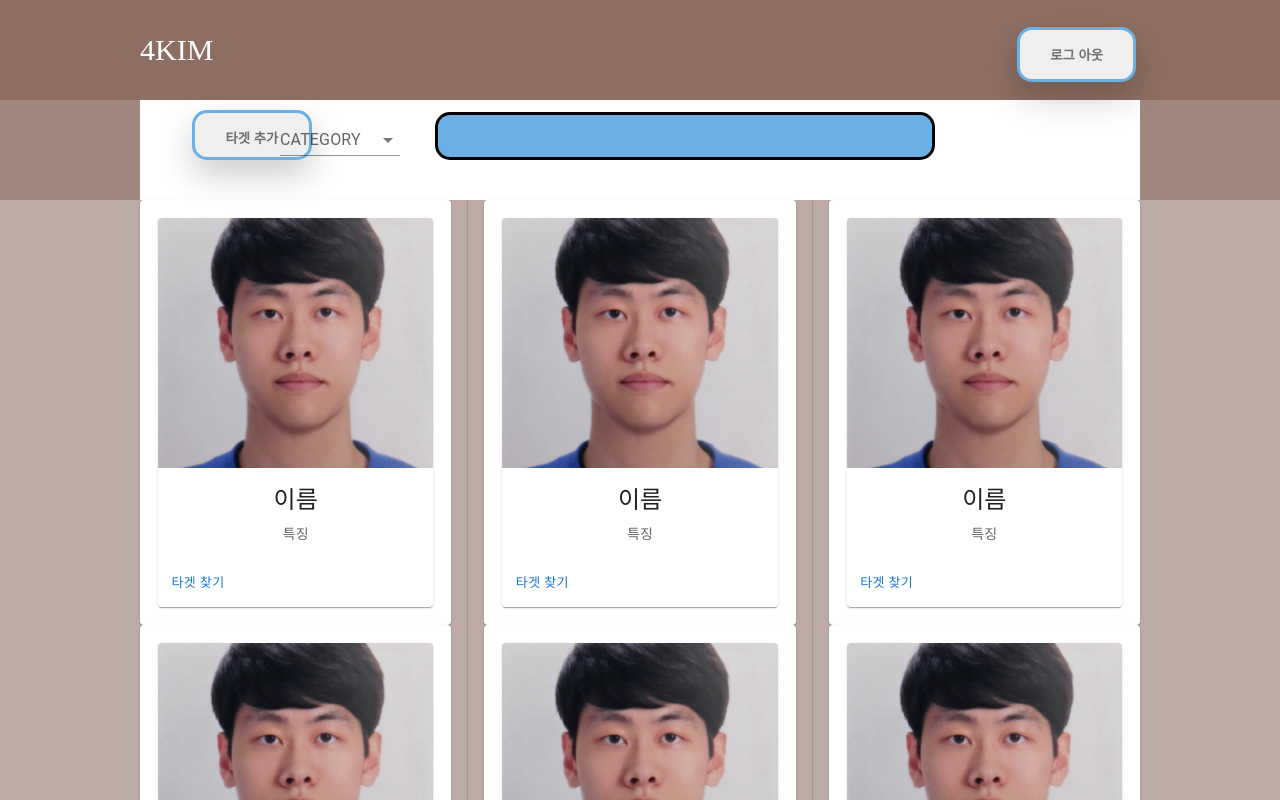
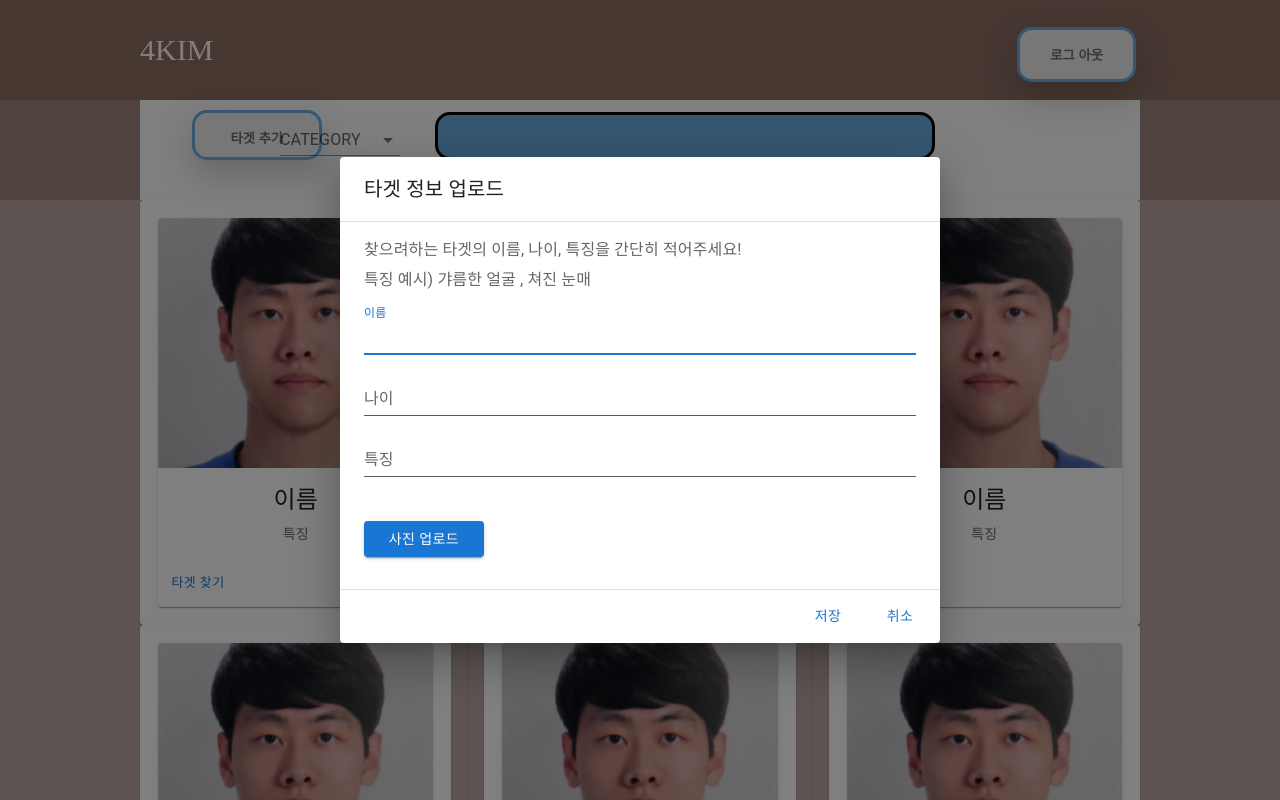
Before and after one commit to 4kCapstoneProject/frontend, a React (Create React App) app: page / in a window 1280 px wide. Both pictures are taken after a click on the button "타겟 추가". Shown: the top 800 px of the page. Built offline with nearby package versions, Linux system fonts and the light colour scheme.

Commit message:
메인페이지 - 업로드 UI 구현
* 메인페이지 - 업로드 UI 구현

```diff
--- a/src/routes/Home.css
+++ b/src/routes/Home.css
@@ -1,3 +1,6 @@
+.targetImgBtn {
+  margin-top: 100px;
+}
 .targetImg {
   margin: 10px;
 }
@@ -128,6 +131,9 @@ input[type="search"] {
   font-weight: 600;
   transition: 0.25s;
 }
+#upload {
+  width: 130px;
+}
 /* #logout {
   width: 200px;
   height: 100px;
--- a/src/routes/Home.js
+++ b/src/routes/Home.js
@@ -24,10 +24,45 @@ import Divider from "@mui/material/Divider";
 import Paper from "@mui/material/Paper";
 import { styled } from "@mui/material/styles";
 import { Box } from "@mui/system";
+import Modal from "@mui/material/Modal";
+import Fade from "@mui/material/Fade";
+import Backdrop from "@mui/material/Backdrop";
+import TextField from "@mui/material/TextField";
+import Dialog from "@mui/material/Dialog";
+import DialogActions from "@mui/material/DialogActions";
+import DialogContent from "@mui/material/DialogContent";
+import DialogContentText from "@mui/material/DialogContentText";
+import DialogTitle from "@mui/material/DialogTitle";
 
 function Home() {
   const [isLogin, setIsLogin] = useState(true);
   const [age, setAge] = React.useState("");
+  //   const [open, setOpen] = React.useState(false);
+
+  //   const handleOpen = () => setOpen(true);
+  //   const handleClose = () => setOpen(false);
+  const [open, setOpen] = React.useState(false);
+
+  const handleClickOpen = () => {
+    setOpen(true);
+  };
+
+  const handleClose = () => {
+    setOpen(false);
+  };
+
+  const style = {
+    position: "absolute",
+    top: "50%",
+    left: "50%",
+    transform: "translate(-50%, -50%)",
+    width: 400,
+    // bgcolor: "background.paper",
+    backgroundColor: "white",
+    border: "2px solid #000",
+    boxShadow: 24,
+    p: 4,
+  };
 
   const Item = styled(Paper)(({ theme }) => ({
     backgroundColor: theme.palette.mode === "dark" ? "#1A2027" : "#fff",
@@ -39,7 +74,7 @@ function Home() {
   const handleChange = (event) => {
     setAge(event.target.value);
   };
-  const onClick = (event) => {
+  const onClickLogout = (event) => {
     event.preventDefault();
     removeCookie("loginAccessToken");
     removeCookie("loginRefreshToken");
@@ -67,7 +102,7 @@ function Home() {
               <span className="logo">4KIM</span>
               <button
                 id="logout"
-                onClick={onClick}
+                onClick={onClickLogout}
                 className="w-btn-outline w-btn-blue-outline"
                 type="button"
               >
@@ -79,12 +114,79 @@ function Home() {
             <div className="banner-container">
               <button
                 id="upload"
-                // onClick={onClick}
+                // onClick={handleOpen}
+                onClick={handleClickOpen}
                 className="w-btn-outline w-btn-blue-outline"
                 type="button"
               >
                 타겟 추가
               </button>
+              {/* <Modal
+                // hideBackdrop
+                open={open}
+                onClose={handleClose}
+                aria-labelledby="child-modal-title"
+                aria-describedby="child-modal-description"
+              >
+                <Box sx={{ ...style, width: 500, height: 500 }}>
+                  <h2 id="child-modal-title">Text in a child modal</h2>
+                  <p id="child-modal-description">
+                    Lorem ipsum, dolor sit amet consectetur adipisicing elit.
+                  </p>
+                  <Button onClick={handleClose}>Close Child Modal</Button>
+                </Box>
+              </Modal> */}
+              <Dialog open={open} onClose={handleClose}>
+                <DialogTitle>타겟 정보 업로드</DialogTitle>
+                <DialogContent dividers>
+                  <DialogContentText>
+                    <p>
+                      찾으려하는 타겟의 이름, 나이, 특징을 간단히 적어주세요!
+                    </p>
+                    <Typography gutterBottom></Typography>
+                    <p>특징 예시) 갸름한 얼굴 , 쳐진 눈매</p>
+                  </DialogContentText>
+                  <Typography gutterBottom></Typography>
+                  <TextField
+                    autoFocus
+                    margin="dense"
+                    id="name"
+                    label="이름"
+                    type="email"
+                    fullWidth
+                    variant="standard"
+                  />
+                  <TextField
+                    // autoFocus
+                    margin="dense"
+                    id="name"
+                    label="나이"
+                    type="email"
+                    fullWidth
+                    variant="standard"
+                  />
+                  <TextField
+                    // autoFocus
+                    margin="dense"
+                    id="name"
+                    label="특징"
+                    type="email"
+                    fullWidth
+                    variant="standard"
+                  />
+                  <Button
+                    sx={{ mt: 5, mb: 2, minWidth: 120 }}
+                    variant="contained"
+                  >
+                    사진 업로드
+                  </Button>
+                </DialogContent>
+
+                <DialogActions>
+                  <Button onClick={handleClose}>저장</Button>
+                  <Button onClick={handleClose}>취소</Button>
+                </DialogActions>
+              </Dialog>
               <FormControl
                 className="combobox"
                 variant="standard"
```
